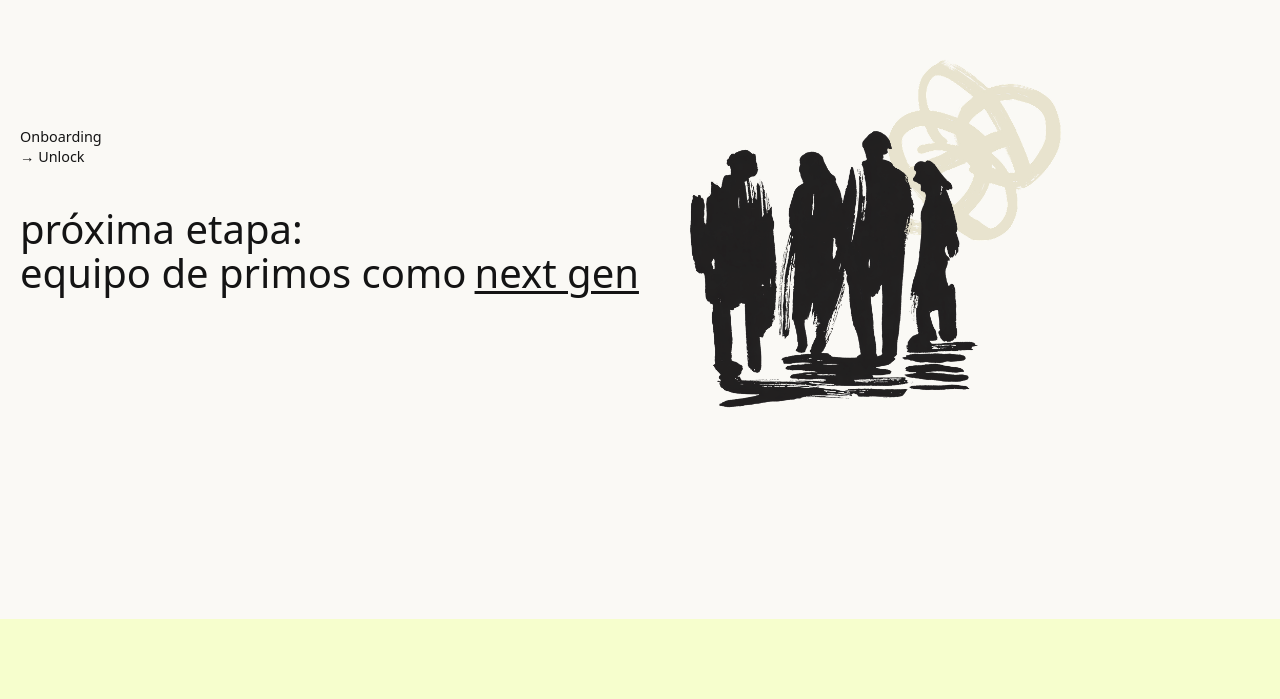
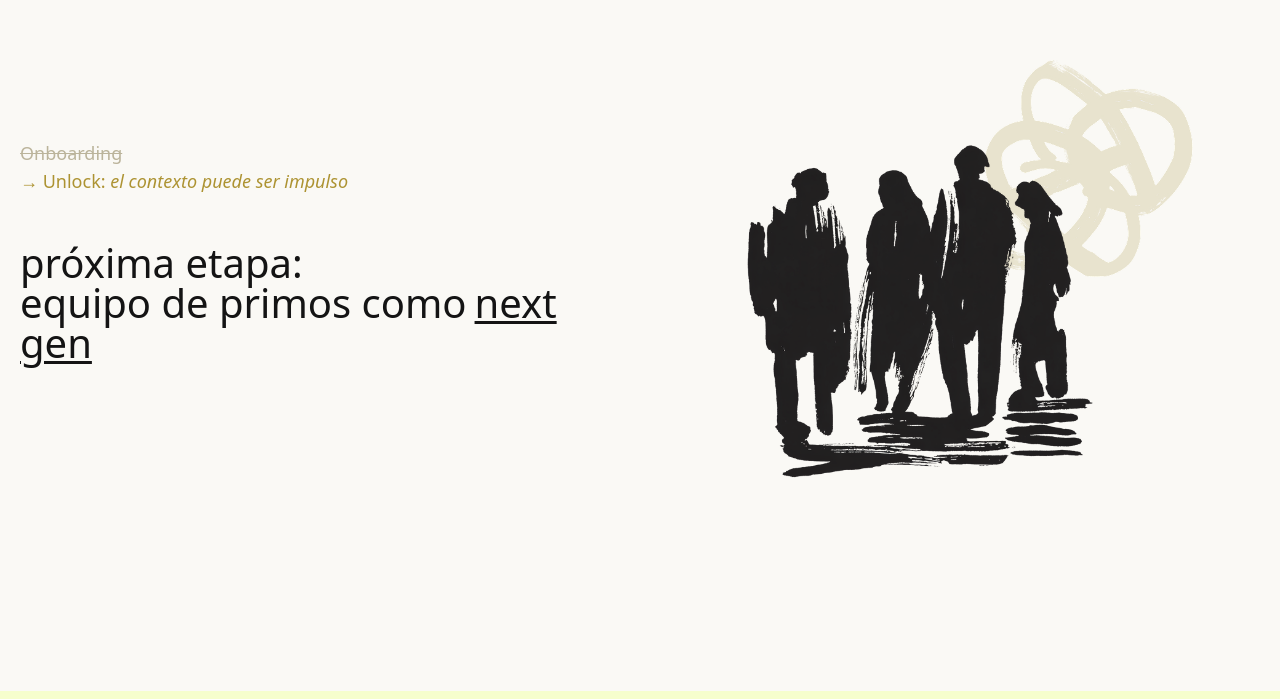
Before and after one commit to deadpine/nextgen, a Next.js app: page / in a window 1280 px wide. Shown: the part 101-800 px from the top of the page. Built offline with nearby package versions, Linux system fonts and the light colour scheme.

Commit message:
update hero

```diff
--- a/src/app/globals.css
+++ b/src/app/globals.css
@@ -37,7 +37,7 @@
     @apply antialiased text-gray-900;
   }
   h1 {
-    @apply text-[2.5rem]/11 font-normal text-gray-900;
+    @apply text-[2.5rem] leading-none font-normal text-gray-900;
   }
   h2 {
     @apply text-[2.25rem]/10 font-normal;
--- a/src/app/page.tsx
+++ b/src/app/page.tsx
@@ -10,11 +10,15 @@ export default function Home() {
   return (
     <main className="flex flex-col items-center sm:items-start bg-cream-100 space-y-10">
 
-      <section className="flex flex-col md:flex-row gap-6 items-center">
-        <div className="pb-4">
-          <p>Onboarding</p>
-          <p>→ Unlock</p>
-          <h1 className="py-10">
+      <section className="grid md:grid-cols-2 gap-5 items-center">
+        <div>
+          <p className="text-lg font-medium text-cream-400 line-through">
+            Onboarding
+          </p>
+          <p className="text-lg font-medium text-green-500 ">
+            → Unlock: <i>el contexto puede ser impulso</i>
+          </p>
+          <h1 className="py-12">
             próxima etapa:<br/>
             equipo de primos como
             <span className="pl-2 underline decoration-3 underline-offset-3">next gen</span>
@@ -22,10 +26,10 @@ export default function Home() {
         </div>
         <Image
           src="/images/hero.png"
-          alt="Arrow down"
+          alt="cuatro personas caminando juntas"
           width={500}
           height={0}
-          className="w-100 max-w-fill h-auto"
+          className="w-120 max-w-fill h-auto mx-auto"
         />
       </section>
 
```
